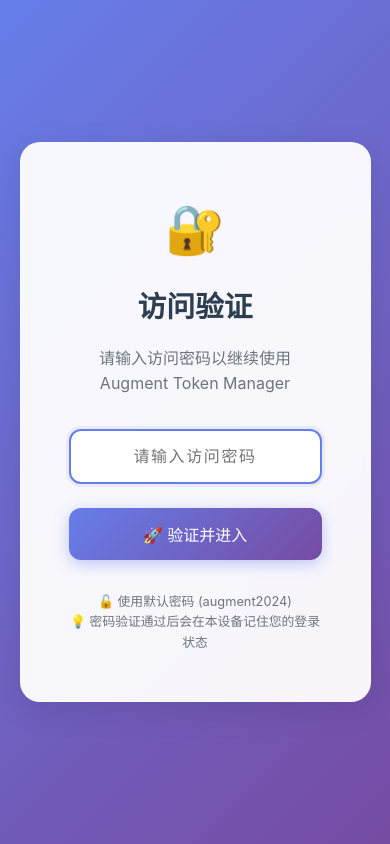
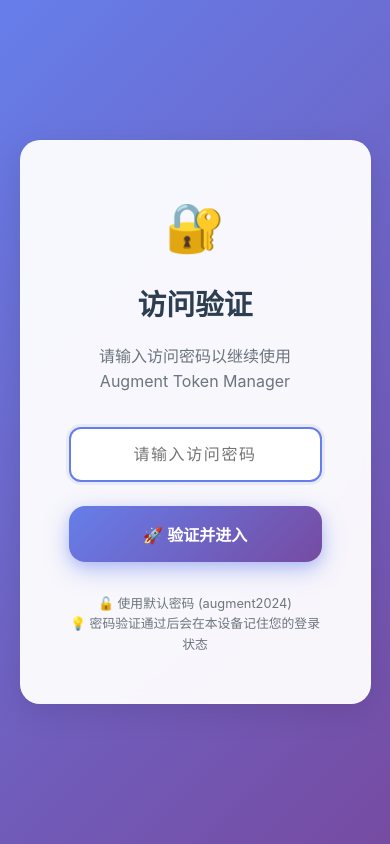
Before and after one commit to skymun016/augment2apicf, a website: page public/index.html in a window 390 px wide. Shown: the top 844 px of the page. Drawn offline with Linux system fonts and the light colour scheme; no server answers.

Commit message:
🎨 Major UI redesign: modern layout, enhanced cards, improved visual hierarchy

```diff
--- a/public/index.html
+++ b/public/index.html
@@ -20,9 +20,32 @@
         }
 
         .container {
-            max-width: 1200px;
+            max-width: 1400px;
             margin: 0 auto;
             padding: 2rem;
+            display: grid;
+            grid-template-columns: 1fr;
+            gap: 2rem;
+        }
+
+        @media (min-width: 1024px) {
+            .container {
+                grid-template-columns: 450px 1fr;
+                gap: 3rem;
+                align-items: start;
+            }
+        }
+
+        .left-panel {
+            display: flex;
+            flex-direction: column;
+            gap: 2rem;
+        }
+
+        .right-panel {
+            display: flex;
+            flex-direction: column;
+            gap: 2rem;
         }
 
         .header {
@@ -45,49 +68,101 @@
         }
 
         .card {
-            background: rgba(255, 255, 255, 0.95);
-            backdrop-filter: blur(10px);
-            border-radius: 20px;
-            box-shadow: 0 8px 32px rgba(0, 0, 0, 0.1);
+            background: rgba(255, 255, 255, 0.98);
+            backdrop-filter: blur(20px);
+            border-radius: 24px;
+            box-shadow:
+                0 20px 40px rgba(0, 0, 0, 0.1),
+                0 8px 16px rgba(0, 0, 0, 0.05),
+                inset 0 1px 0 rgba(255, 255, 255, 0.6);
             padding: 2.5rem;
-            margin-bottom: 2rem;
-            border: 1px solid rgba(255, 255, 255, 0.2);
-            transition: transform 0.3s ease, box-shadow 0.3s ease;
+            border: 1px solid rgba(255, 255, 255, 0.3);
+            position: relative;
+            overflow: hidden;
+            transition: all 0.3s cubic-bezier(0.4, 0, 0.2, 1);
+        }
+
+        .card::before {
+            content: '';
+            position: absolute;
+            top: 0;
+            left: 0;
+            right: 0;
+            height: 1px;
+            background: linear-gradient(90deg, transparent, rgba(255, 255, 255, 0.8), transparent);
         }
 
         .card:hover {
-            transform: translateY(-5px);
-            box-shadow: 0 12px 40px rgba(0, 0, 0, 0.15);
+            transform: translateY(-6px);
+            box-shadow:
+                0 32px 64px rgba(0, 0, 0, 0.15),
+                0 16px 32px rgba(0, 0, 0, 0.1),
+                inset 0 1px 0 rgba(255, 255, 255, 0.6);
         }
 
         .card h2 {
             color: #2c3e50;
-            margin-bottom: 1.5rem;
+            margin-bottom: 2rem;
             display: flex;
             align-items: center;
-            gap: 0.5rem;
-            font-size: 1.5rem;
-            font-weight: 600;
+            gap: 0.75rem;
+            font-size: 1.6rem;
+            font-weight: 700;
+            position: relative;
+            padding-bottom: 1rem;
+        }
+
+        .card h2::after {
+            content: '';
+            position: absolute;
+            bottom: 0;
+            left: 0;
+            width: 60px;
+            height: 3px;
+            background: linear-gradient(90deg, #667eea, #764ba2);
+            border-radius: 2px;
         }
 
         .btn {
             background: linear-gradient(135deg, #667eea 0%, #764ba2 100%);
             color: white;
             border: none;
-            padding: 0.875rem 2rem;
-            border-radius: 12px;
+            padding: 1.2rem 2.5rem;
+            border-radius: 16px;
             cursor: pointer;
             font-size: 1rem;
-            font-weight: 500;
-            transition: all 0.3s ease;
+            font-weight: 600;
+            transition: all 0.3s cubic-bezier(0.4, 0, 0.2, 1);
             text-decoration: none;
             display: inline-block;
-            box-shadow: 0 4px 15px rgba(102, 126, 234, 0.4);
+            text-align: center;
+            box-shadow:
+                0 8px 25px rgba(102, 126, 234, 0.4),
+                0 4px 12px rgba(102, 126, 234, 0.2);
+            position: relative;
+            overflow: hidden;
+        }
+
+        .btn::before {
+            content: '';
+            position: absolute;
+            top: 0;
+            left: -100%;
+            width: 100%;
+            height: 100%;
+            background: linear-gradient(90deg, transparent, rgba(255, 255, 255, 0.2), transparent);
+            transition: left 0.5s;
+        }
+
+        .btn:hover::before {
+            left: 100%;
         }
 
         .btn:hover {
-            transform: translateY(-2px);
-            box-shadow: 0 6px 20px rgba(102, 126, 234, 0.6);
+            transform: translateY(-3px);
+            box-shadow:
+                0 12px 35px rgba(102, 126, 234, 0.5),
+                0 6px 18px rgba(102, 126, 234, 0.3);
         }
 
         .btn:active {
@@ -145,22 +220,39 @@
             font-family: 'SF Mono', Monaco, 'Cascadia Code', 'Roboto Mono', Consolas, 'Courier New', monospace;
         }
         .token-item {
-            background: rgba(255, 255, 255, 0.9);
-            border: 1px solid rgba(233, 236, 239, 0.5);
-            border-radius: 16px;
-            padding: 1.5rem;
-            margin-bottom: 1rem;
+            background: rgba(255, 255, 255, 0.95);
+            border: 1px solid rgba(255, 255, 255, 0.4);
+            border-radius: 20px;
+            padding: 2rem;
+            margin-bottom: 2rem;
             display: flex;
             justify-content: space-between;
             align-items: center;
-            transition: all 0.3s ease;
-            backdrop-filter: blur(5px);
+            transition: all 0.3s cubic-bezier(0.4, 0, 0.2, 1);
+            backdrop-filter: blur(20px);
+            position: relative;
+            overflow: hidden;
+            box-shadow:
+                0 8px 32px rgba(0, 0, 0, 0.1),
+                0 4px 16px rgba(0, 0, 0, 0.05);
+        }
+
+        .token-item::before {
+            content: '';
+            position: absolute;
+            top: 0;
+            left: 0;
+            right: 0;
+            height: 4px;
+            background: linear-gradient(90deg, #667eea, #764ba2);
         }
 
         .token-item:hover {
-            transform: translateY(-2px);
-            box-shadow: 0 4px 20px rgba(0, 0, 0, 0.1);
-            background: rgba(255, 255, 255, 0.95);
+            transform: translateY(-4px);
+            box-shadow:
+                0 16px 48px rgba(0, 0, 0, 0.15),
+                0 8px 24px rgba(0, 0, 0, 0.1);
+            background: rgba(255, 255, 255, 0.98);
         }
 
         .token-info {
@@ -301,28 +393,57 @@
             font-weight: 500;
         }
 
+        @media (max-width: 1023px) {
+            .container {
+                grid-template-columns: 1fr;
+                gap: 2rem;
+                padding: 1.5rem;
+            }
+
+            .left-panel, .right-panel {
+                width: 100%;
+            }
+        }
+
         @media (max-width: 768px) {
             .container {
                 padding: 1rem;
+                gap: 1.5rem;
+            }
+
+            .header {
+                text-align: center;
+                position: relative;
             }
 
             .header h1 {
-                font-size: 2.5rem;
+                font-size: 2.2rem;
             }
 
             .card {
                 padding: 1.5rem;
+                border-radius: 16px;
             }
 
             .token-item {
                 flex-direction: column;
                 align-items: flex-start;
                 gap: 1rem;
+                padding: 1.5rem;
+                border-radius: 16px;
             }
 
             .token-actions {
                 width: 100%;
                 justify-content: flex-end;
+            }
+
+            .btn {
+                padding: 1rem 2rem;
+            }
+
+            .btn-small {
+                padding: 0.5rem 1rem !important;
             }
         }
         /* 密码验证界面样式 */
@@ -500,9 +621,11 @@
     </div>
 
     <div class="container">
+        <!-- 左侧面板 -->
+        <div class="left-panel">
             <div class="header">
-            <div style="position: absolute; top: 2rem; right: 2rem;">
-                <button onclick="resetPassword()" class="btn btn-small" style="background: rgba(255, 255, 255, 0.2); color: white; border: 1px solid rgba(255, 255, 255, 0.3);" title="重置访问密码">
+                <div style="position: absolute; top: 1rem; right: 1rem;">
+                    <button onclick="resetPassword()" class="btn btn-small" style="background: rgba(255, 255, 255, 0.2); color: white; border: 1px solid rgba(255, 255, 255, 0.3); padding: 0.5rem 1rem; font-size: 0.85rem;" title="重置访问密码">
                         � 重置密码
                     </button>
                 </div>
@@ -546,7 +669,10 @@
                 </button>
             </form>
         </div>
+        </div>
 
+        <!-- 右侧面板 -->
+        <div class="right-panel">
             <!-- Token列表卡片 -->
             <div class="card">
                 <div style="display: flex; align-items: center; justify-content: space-between; margin-bottom: 1.5rem;">
@@ -555,6 +681,7 @@
                 </div>
                 <div id="token-list-container">
                     <div class="loading">加载中...</div>
+                </div>
             </div>
         </div>
     </div>
```
Lines whose indentation alone changed are shown as unchanged.
